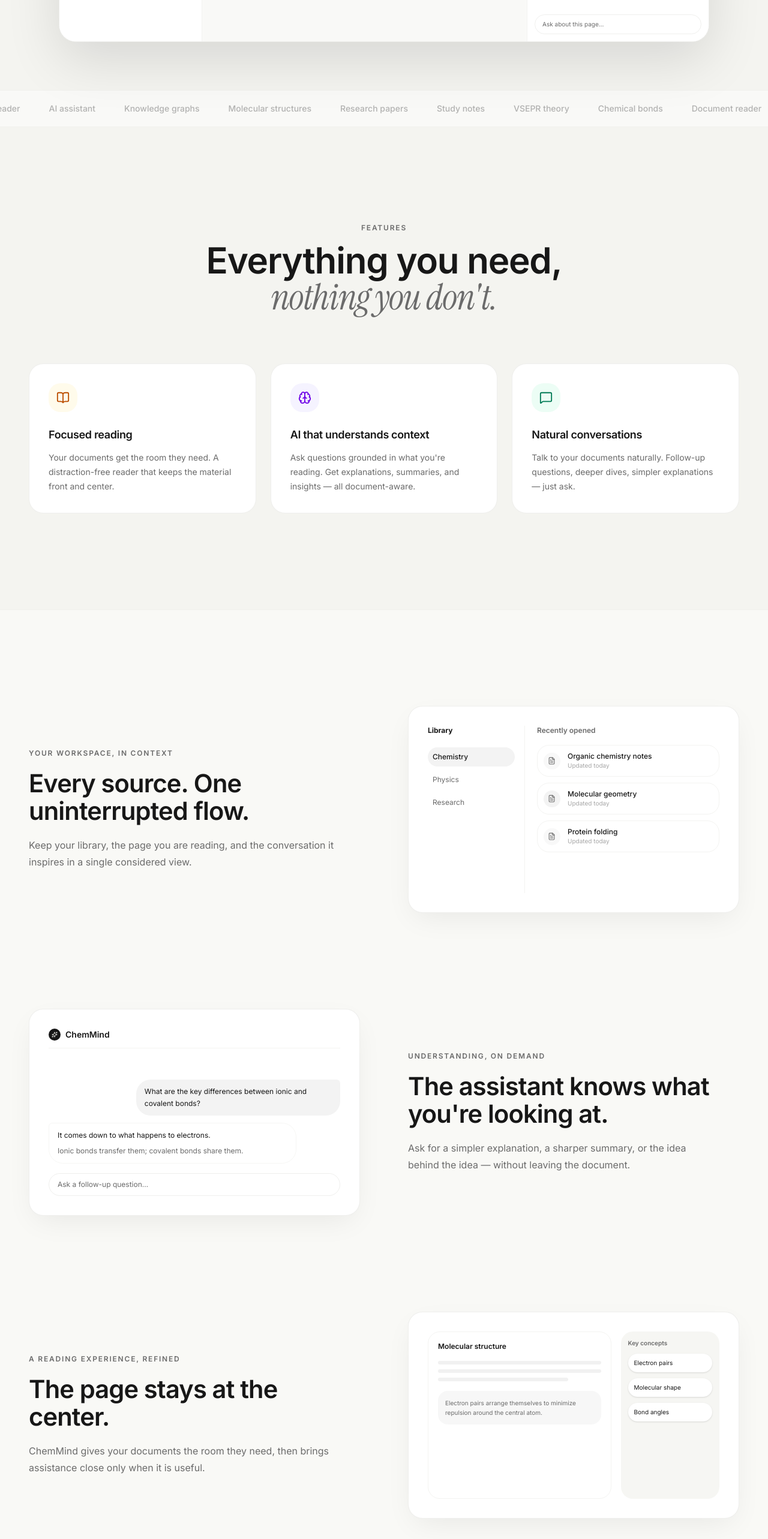
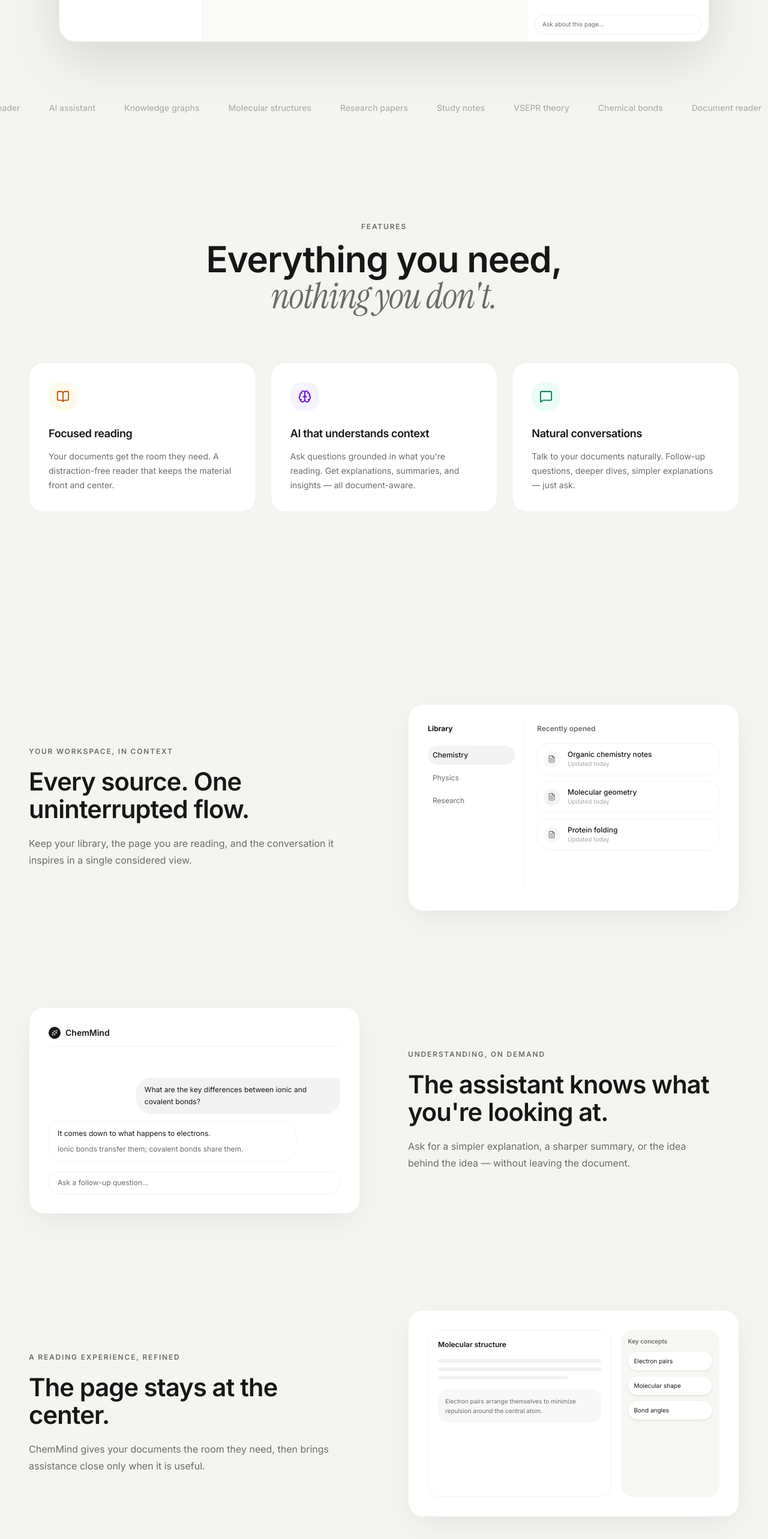
Before and after one commit to RaghavapriyanSaravanapriyan/chemmind, a Next.js app in the folder frontend/: page / in a window 1280 px wide. Shown: the part 1064-3630 px from the top of the page at 60% size. Built offline with nearby package versions, Linux system fonts and the light colour scheme.

Commit message:
fix: use uniform background across all landing page sections

```diff
--- a/frontend/src/app/globals.css
+++ b/frontend/src/app/globals.css
@@ -118,7 +118,7 @@ html {
   content: "";
   position: absolute;
   inset: 0;
-  background: radial-gradient(ellipse at 50% 80%, rgba(255,160,60,0.15), transparent 70%);
+  background: transparent;
   pointer-events: none;
 }
 
--- a/frontend/src/app/page.tsx
+++ b/frontend/src/app/page.tsx
@@ -70,7 +70,7 @@ export default function LandingPage() {
         </section>
 
         {/* ─── MARQUEE ─── */}
-        <section className="overflow-hidden border-y border-border/40 bg-surface/50 py-5">
+        <section className="overflow-hidden py-5">
           <div className="animate-marquee flex whitespace-nowrap">
             {Array.from({ length: 2 }).map((_, i) => (
               <div key={i} className="flex shrink-0 items-center gap-12 px-6">
@@ -117,7 +117,7 @@ export default function LandingPage() {
         </section>
 
         {/* ─── FEATURE STORIES ─── */}
-        <section className="border-y border-border/40 bg-surface/40 py-24 sm:py-32 lg:py-40">
+        <section className="py-24 sm:py-32 lg:py-40">
           <div className="mx-auto max-w-7xl space-y-28 px-5 sm:px-8 lg:space-y-40 lg:px-12">
             <FeatureStory eyebrow="Your workspace, in context" title="Every source. One uninterrupted flow." body="Keep your library, the page you are reading, and the conversation it inspires in a single considered view." visual={<LibraryVisual />} />
             <FeatureStory reverse eyebrow="Understanding, on demand" title="The assistant knows what you're looking at." body="Ask for a simpler explanation, a sharper summary, or the idea behind the idea — without leaving the document." visual={<ChatVisual />} />
@@ -158,7 +158,7 @@ export default function LandingPage() {
         </section>
 
         {/* ─── FINAL CTA ─── */}
-        <section className="relative overflow-hidden border-t border-border/40">
+        <section className="relative overflow-hidden">
           <div className="cta-glow py-28 sm:py-40 lg:py-48">
             <Reveal>
               <div className="mx-auto max-w-3xl px-6 text-center">
--- a/frontend/src/components/layout/Footer.tsx
+++ b/frontend/src/components/layout/Footer.tsx
@@ -2,7 +2,7 @@ import Link from "next/link";
 
 export function Footer() {
   return (
-    <footer className="border-t border-border/50 bg-background">
+    <footer className="bg-background">
       {/* Large brand display */}
       <div className="mx-auto max-w-7xl px-6 pt-20 pb-8 sm:px-8 lg:px-12">
         <div className="flex items-center justify-center pb-16">
```
